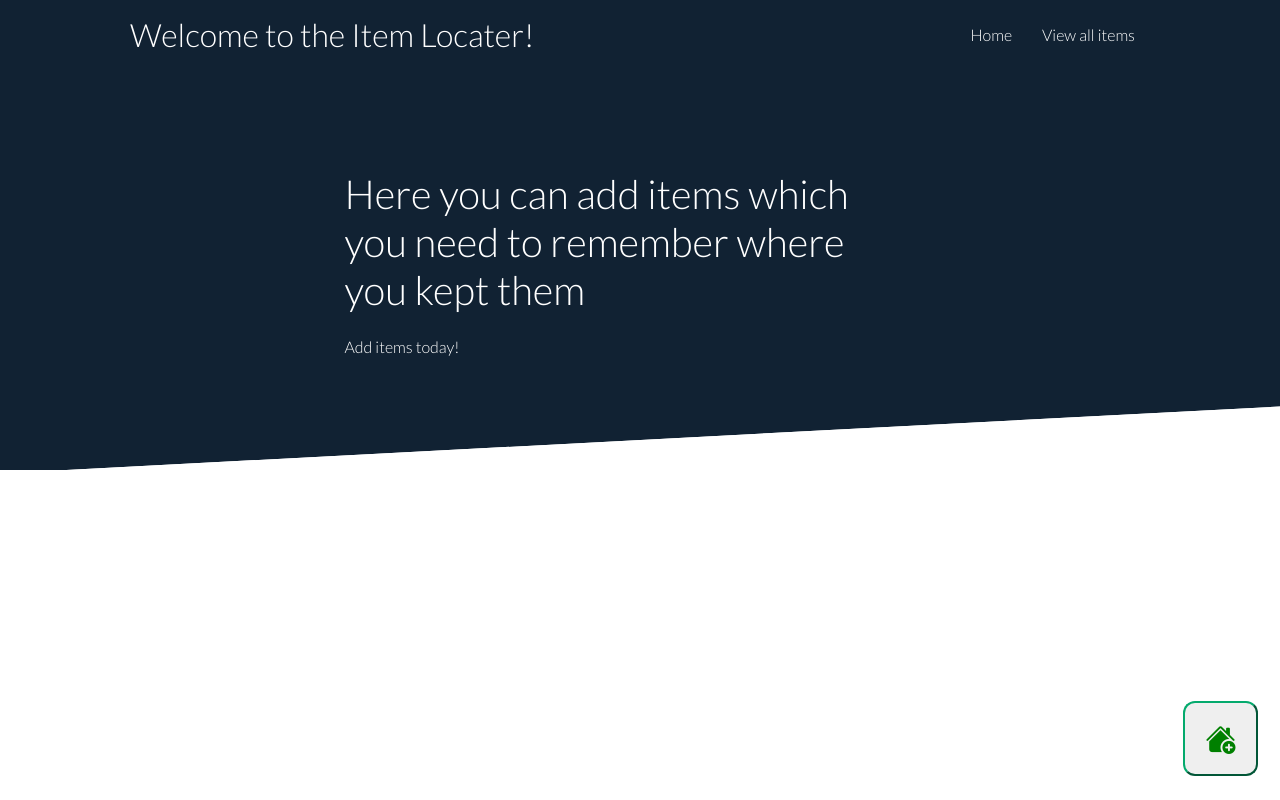
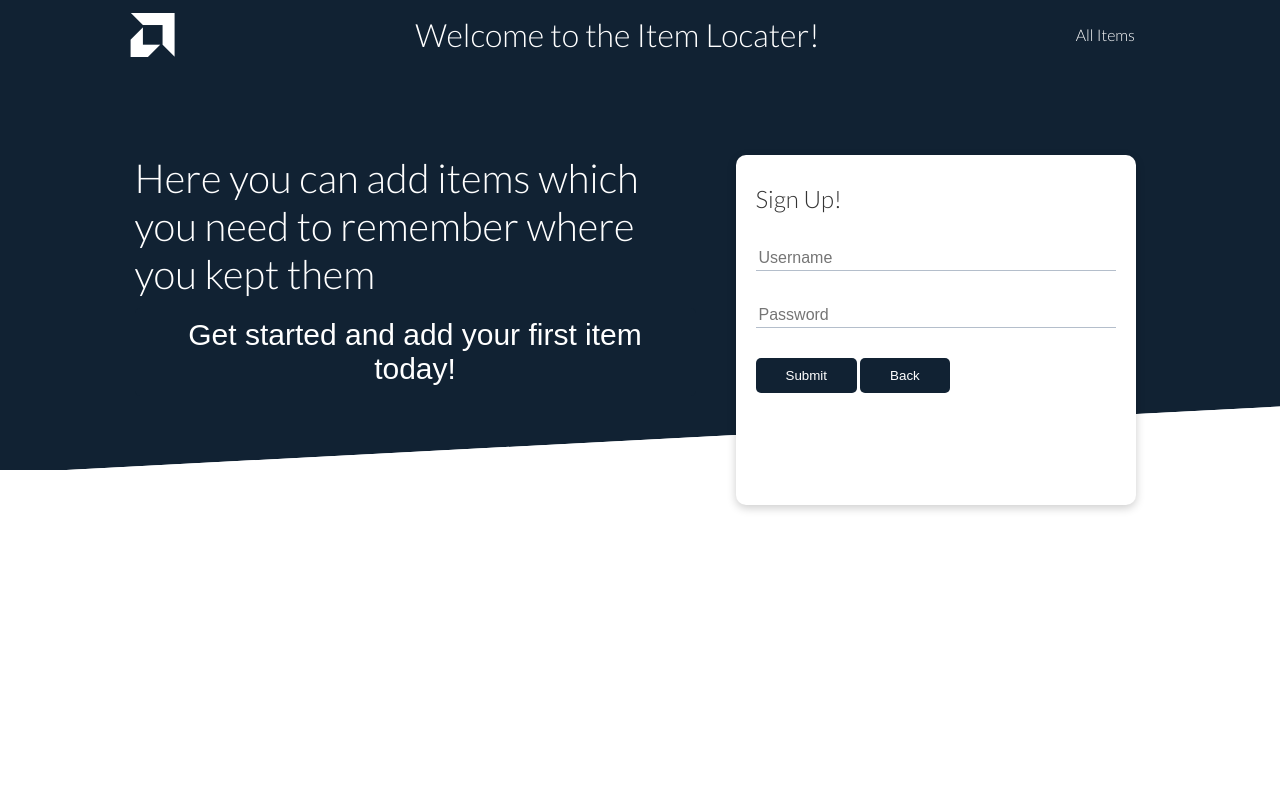
Before and after one commit to gulatiKK/item-locater, a website: page newuibase.html in a window 1280 px wide. Drawn offline with nearby package versions, Linux system fonts and the light colour scheme.

Commit message:
Update newuibase.html

```diff
--- a/newuibase.html
+++ b/newuibase.html
@@ -10,61 +10,69 @@
     <title>Item Locater</title>
 </head>
 <body>
+
     <!-- Navbar -->
     <div class="navbar">
         <div class="container flex">
+
+            <i class="bi bi-amd"  style="font-size: 44px;"></i>
             <h1 class="logo">Welcome to the Item Locater!</h1>
             <nav>
                 <ul>
-                    <li><a href="newuibase.html">Home</a></li>
-                    <li><a href="item-list.html" target="_blank">View all items</a></li>
-                    <!-- <li><a href="docs.html">Docs</a></li> -->
+                    <li><a href="item-list.html">All Items</a></li>
                 </ul>
             </nav>
         </div>
     </div>
-
     <!-- Showcase -->
     <section class="showcase">
         <div class="container grid">
             <div class="showcase-text">
                 <h1>Here you can add items which you need to remember where you kept them</h1>
-                <p>Add items today!</p>
+                <button onclick="myFunction()" style="font-size: 30px;" type="button" class="btn btn-link">Get started and add your first item today!</button>
             </div>
-
             <div class="showcase-form card" id="addWindow">
                 <h2>Add an item</h2>
-                 <form>
                     <div class="form-control">
-                        <input type="text" name="name" placeholder="Name of item" id="postName" required>
+                        <input type="text" name="name" id="postName" placeholder="Name of item" required>
                     </div>
                     <div class="form-control">
-                        <input type="text" name="discription" id="postDiscription" placeholder="Description of item" required>
+                        <input type="text" name="discription" id="postDiscription" placeholder="Discription" required>
                     </div>
                     <div class="form-control">
-                        <!-- <input type="email" name="email" placeholder="Email" required> -->
-                        <select name="OC" id="postType">
+                        <select name="type" id="postType" required>
                             <option value="type">----type----</option>
+                            <option value="object">Object</option>
                             <option value="container">Container</option>
-                            <option value="object">Object</option>
                         </select>
                     </div>
-                    <input type="submit" value="Send" class="btn btn-primary" onclick="onPostSubmit()">
-                </form>
+                    <input type="submit"  onClick="onPostSubmit()" class="btn btn-primary">
+            </div>
+            <div class="showcase-form card" id="logWindow">
+                <h2>Sign Up!</h2>
+                    <div class="form-control">
+                        <input type="text" name="name" id="userName" placeholder="Username" required>
+                    </div>
+                    <div class="form-control">
+                        <input type="text" name="discription" id="password" placeholder="Password" required>
+                    </div>
+                    <input type="submit"  onClick="onLogSubmit()" class="btn btn-primary">
+                    <button class="btn btn-danger" onclick="backToItemlist()">Back</button>
             </div>
         </div>
-        <button id="fixedbutton" type="button" onclick="myFunction()" class="button" ><i class="bi bi-house-add-fill" style="font-size: 30px;"></i></button>
+
     </section>
+    <!-- <button id="fixedbutton" type="button" onclick="myFunction()" class="button" ><i class="bi bi-house-add-fill" style="font-size: 30px;"></i></button> -->
 
-    <!-- Stats
+    <!-- Stats -->
     <section class="stats">
         <div class="container">
             <h3 class="stats-heading text-center my-1">
-                All your existing items:
+
             </h3>
 
             <div class="grid grid-3 text-center my-4">
-                <div>
+                <!-- <div>
                     <i class="fas fa-server fa-3x"></i>
                     <h3>10,349,405</h3>
                     <p class="text-secondary">Deployments</p>
@@ -78,31 +86,14 @@
                     <i class="fas fa-project-diagram fa-3x"></i>
                     <h3>2,343,265</h3>
                     <p class="text-secondary">Projects</p>
-                </div>
-            <div class="showcase-form card">
-                <h2>Add an item</h2>
-                 <form>
-                    <div class="form-control">
-                        <input type="text" name="name" placeholder="Name of item" required>
-                    </div>
-                    <div class="form-control">
-                        <input type="text" name="discription" placeholder="Discription" required>
-                    </div>
-                    <div class="form-control">
-                        <input type="email" name="email" placeholder="Email" required>
-                        <select name="OC" id="">
-                            <option value="type">----type----</option>
-                            <option value="container">Container</option>
-                            <option value="object">Object</option>
-                        </select>
-                    </div>-->
+                </div> -->
 
             </div>
         </div>
     </section>
 
     <!-- Cli -->
-    <!--<section class="cli">
+    <!-- <section class="cli">
         <div class="container grid">
             <img src="https://raw.githubusercontent.com/bradtraversy/loruki-website/master/images/cli.png" alt="">
             <div class="card">
@@ -112,10 +103,10 @@
                 <h3>Deploy in seconds</h3>
             </div>
         </div>
-    </section>
+    </section> -->
 
-    Cloud
-    <section class="cloud bg-primary my-2 py-2">
+    <!-- Cloud -->
+    <!-- <section class="cloud bg-primary my-2 py-2">
         <div class="container grid">
             <div class="text-center">
                 <h2 class="lg">Extreme Cloud Hosting</h2>
@@ -127,7 +118,7 @@
     </section> -->
 
     <!-- Languages -->
-    <!--<section class="languages">
+    <!-- <section class="languages">
         <h2 class="md text-center my-2">
             Supported Languages
         </h2>
@@ -185,6 +176,9 @@
                 <a href="#"><i class="fab fa-twitter fa-2x"></i></a>
             </div>
         </div>
-    </footer>
+    </footer> -->
+    <script>
+        src="newuibase.js"
+    </script>
 </body>
-</html> -->
+</html>
```
